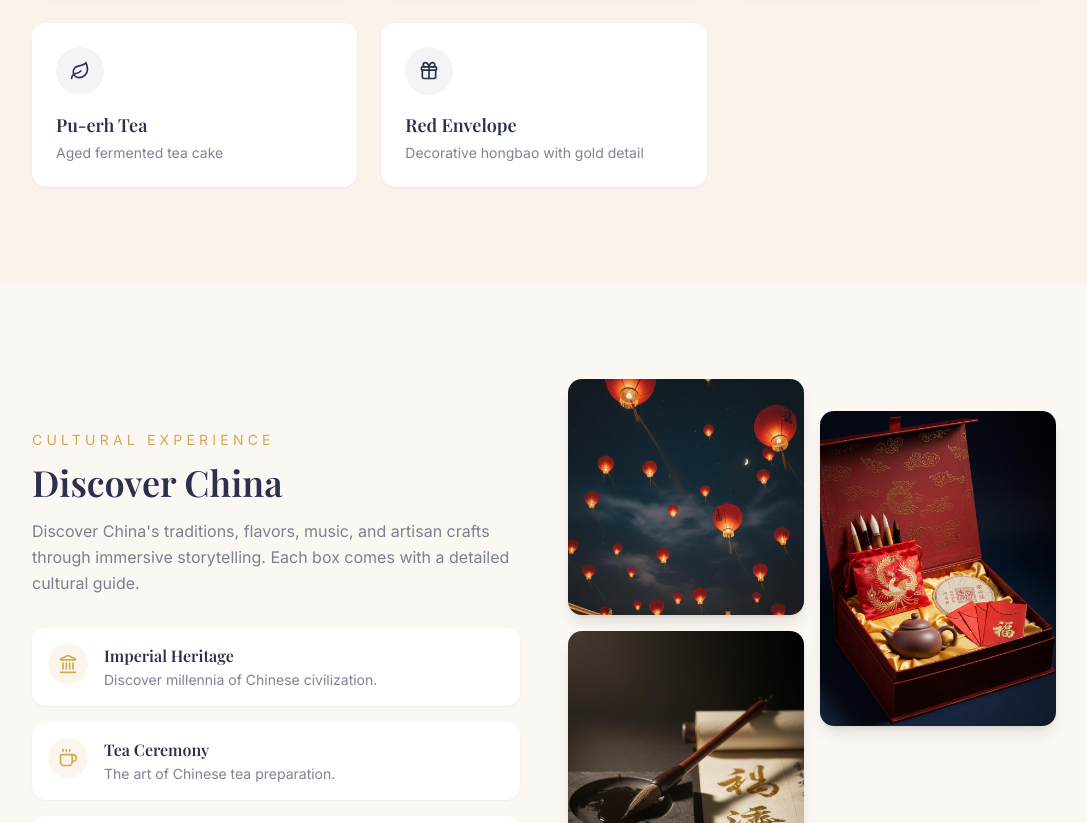
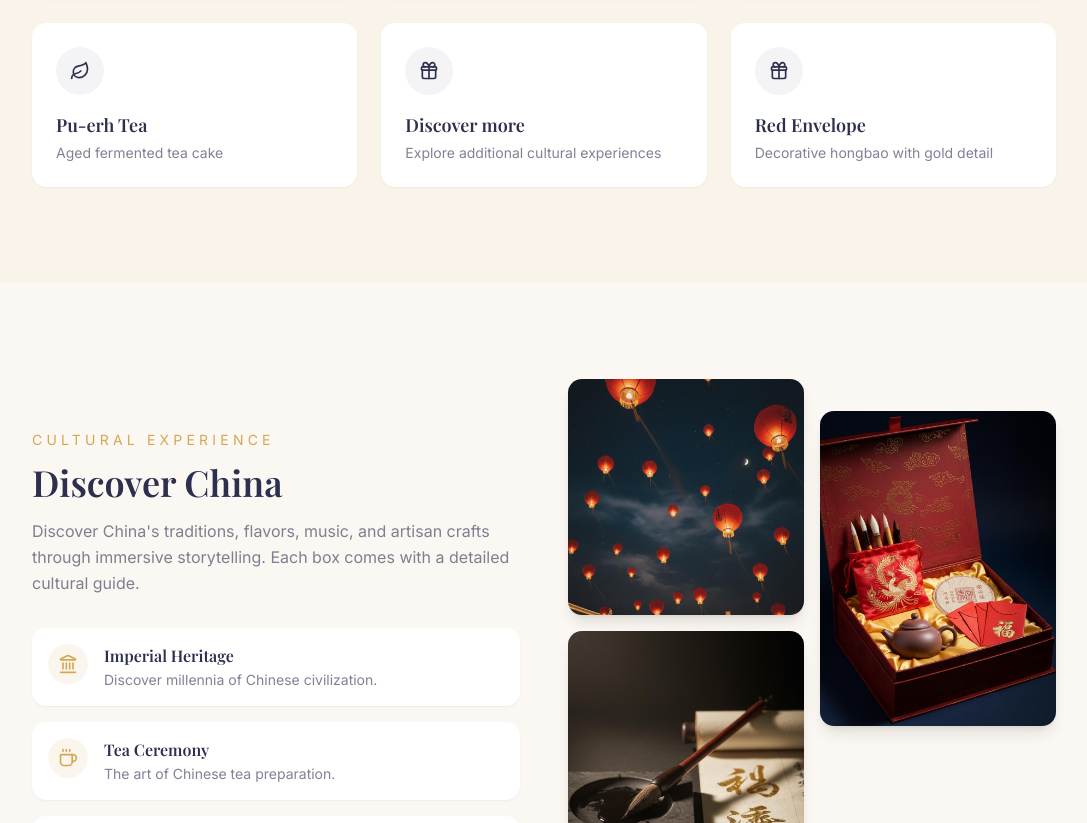
Before and after one commit to GosTsimo/CultureCrate, a React (Vite) app in the folder app/: page /country/china in a window 1280 px wide. Shown: the part 1273-2096 px from the top of the page, without its empty margins (96-1183 px from the left). Built offline with nearby package versions, Linux system fonts and the light colour scheme; a web font is replaced by a local one.

Commit message:
feat: add 'Discover more' cultural experience option to multiple countries

```diff
--- a/app/src/data/countries.ts
+++ b/app/src/data/countries.ts
@@ -89,6 +89,7 @@ export const countries: CountryData[] = [
       { name: 'Mexican Hot Chocolate', description: 'Traditional chocolate with cinnamon', icon: 'Coffee' },
       { name: 'Embroidered Textile', description: 'Hand-stitched textile art piece', icon: 'Scissors' },
       { name: 'Mezcal Miniature', description: 'Artisanal mezcal tasting bottle', icon: 'Wine' },
+      { name: 'Discover more', description: 'Explore additional cultural experiences', icon: 'Globe' },
       { name: 'Papel Picado', description: 'Decorative paper banner craft', icon: 'Flag' },
     ],
     culturalExperiences: [
@@ -124,6 +125,7 @@ export const countries: CountryData[] = [
       { name: 'Cusco Ceramic', description: 'Traditional hand-painted ceramic cup', icon: 'Palette' },
       { name: 'Quinoa Grains', description: 'Organic Andean quinoa variety', icon: 'Wheat' },
       { name: 'Maca Powder', description: 'Ancient Peruvian superfood', icon: 'Heart' },
+      { name: 'Discover more', description: 'Explore additional cultural experiences', icon: 'Globe' },
       { name: 'Llama Figurine', description: 'Hand-carved wooden llama keepsake', icon: 'ToyBrick' },
     ],
     culturalExperiences: [
@@ -159,6 +161,7 @@ export const countries: CountryData[] = [
       { name: 'Silk Pouch', description: 'Embroidered silk drawstring bag', icon: 'Scissors' },
       { name: 'Calligraphy Set', description: 'Traditional brush and ink tools', icon: 'PenTool' },
       { name: 'Pu-erh Tea', description: 'Aged fermented tea cake', icon: 'Leaf' },
+      { name: 'Discover more', description: 'Explore additional cultural experiences', icon: 'Globe' },
       { name: 'Red Envelope', description: 'Decorative hongbao with gold detail', icon: 'Gift' },
     ],
     culturalExperiences: [
@@ -195,6 +198,7 @@ export const countries: CountryData[] = [
       { name: 'Artisan Pasta', description: 'Traditional dried pasta bundle', icon: 'Wheat' },
       { name: 'Balsamic Vinegar', description: 'Aged Modena balsamic vinegar', icon: 'FlaskConical' },
       { name: 'Leather Journal', description: 'Florentine leather-bound notebook', icon: 'BookOpen' },
+      { name: 'Discover more', description: 'Explore additional cultural experiences', icon: 'Globe' },
     ],
     culturalExperiences: [
       { title: 'Renaissance Art', description: 'The birthplace of Western art.', icon: 'Landmark' },
```
